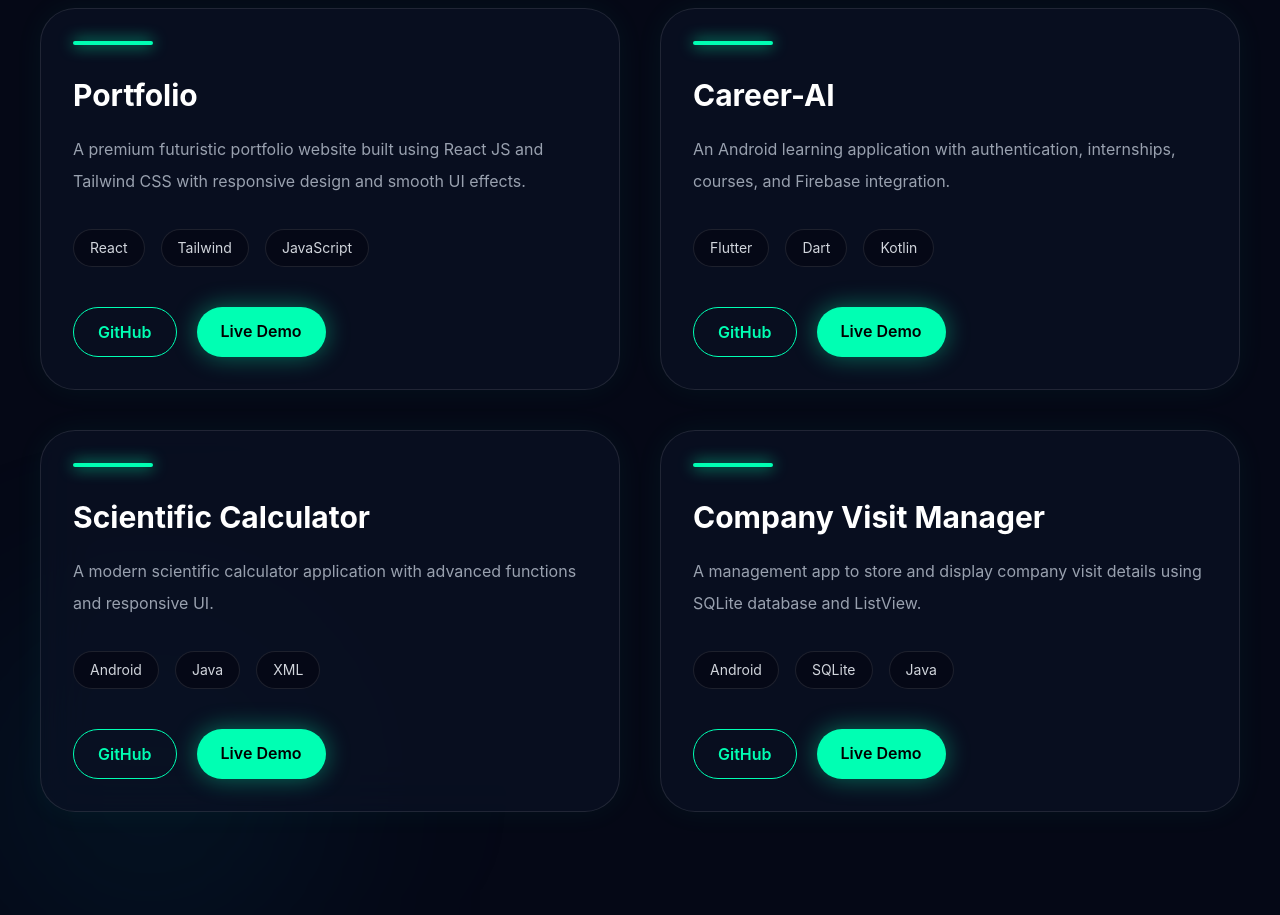
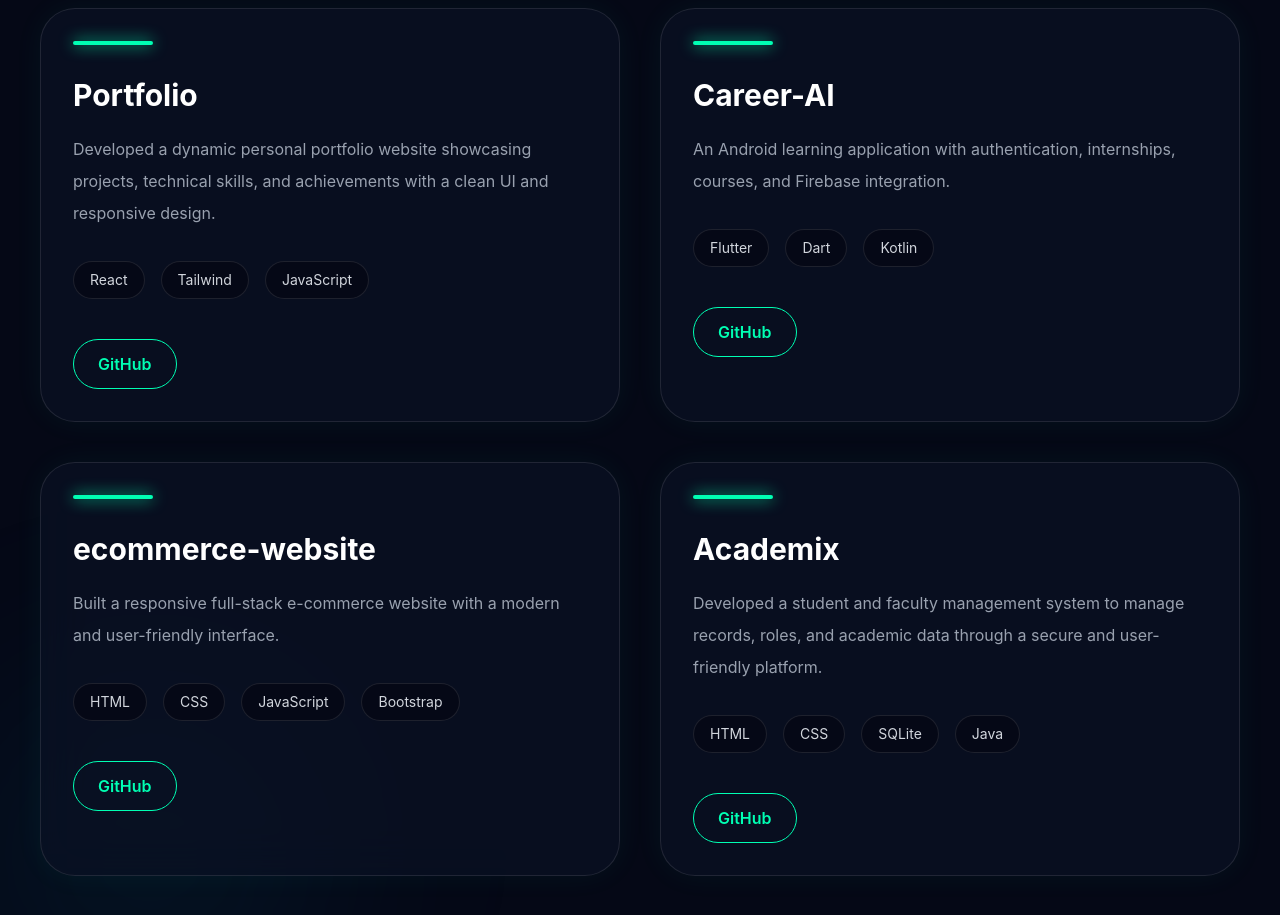
Before and after one commit to Monalisa-XD/monalisa-portfolio, a React (Vite) app: page / in a window 1280 px wide. Shown: the part 8180-9095 px from the top of the page. Built offline with nearby package versions, Linux system fonts and the light colour scheme.

Commit message:
feat: Update project descriptions and titles in Projects component for clarity and accuracy

```diff
--- a/src/components/Projects.jsx
+++ b/src/components/Projects.jsx
@@ -3,7 +3,7 @@ const Projects = () => {
     {
       title: "Portfolio",
       description:
-        "A premium futuristic portfolio website built using React JS and Tailwind CSS with responsive design and smooth UI effects.",
+        "Developed a dynamic personal portfolio website showcasing projects, technical skills, and achievements with a clean UI and responsive design.",
 
       tech: ["React", "Tailwind", "JavaScript"],
 
@@ -21,21 +21,21 @@ const Projects = () => {
     },
 
     {
-      title: "Scientific Calculator",
+      title: "ecommerce-website",
       description:
-        "A modern scientific calculator application with advanced functions and responsive UI.",
+        "Built a responsive full-stack e-commerce website with a modern and user-friendly interface.",
 
-      tech: ["Android", "Java", "XML"],
+      tech: ["HTML", "CSS", "JavaScript", "Bootstrap"],
 
-      github: "#",
+      github: "https://github.com/Monalisa-XD/ecommerce-website.git",
     },
 
     {
-      title: "Company Visit Manager",
+      title: "Academix",
       description:
-        "A management app to store and display company visit details using SQLite database and ListView.",
+        "Developed a student and faculty management system to manage records, roles, and academic data through a secure and user-friendly platform. ",
 
-      tech: ["Android", "SQLite", "Java"],
+      tech: ["HTML", "CSS", "SQLite", "Java"],
 
       github: "#",
     },
@@ -101,13 +101,13 @@ const Projects = () => {
                   GitHub
                 </a>
 
-                <a
+                {/* <a
                   href={project.live}
                   target="_blank"
                   className="px-6 py-3 rounded-full bg-[#00ffb3] text-black font-semibold hover:scale-105 transition-all duration-300 shadow-[0_0_25px_rgba(0,255,179,0.4)]"
                 >
                   Live Demo
-                </a>
+                </a> */}
               </div>
             </div>
           ))}
```
